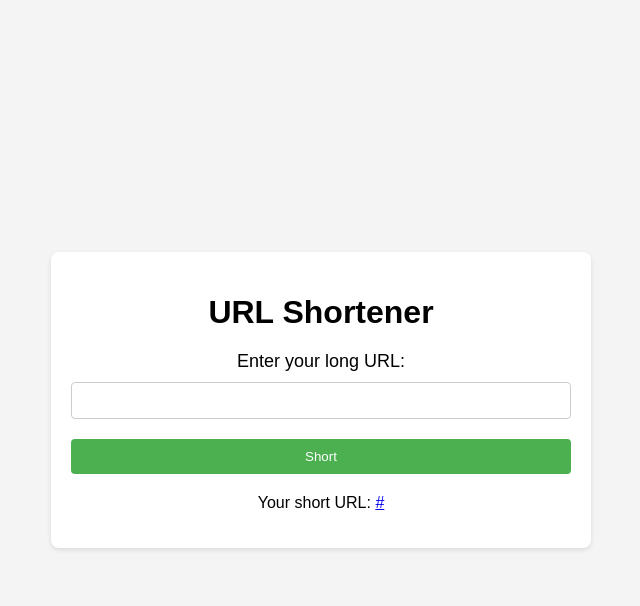
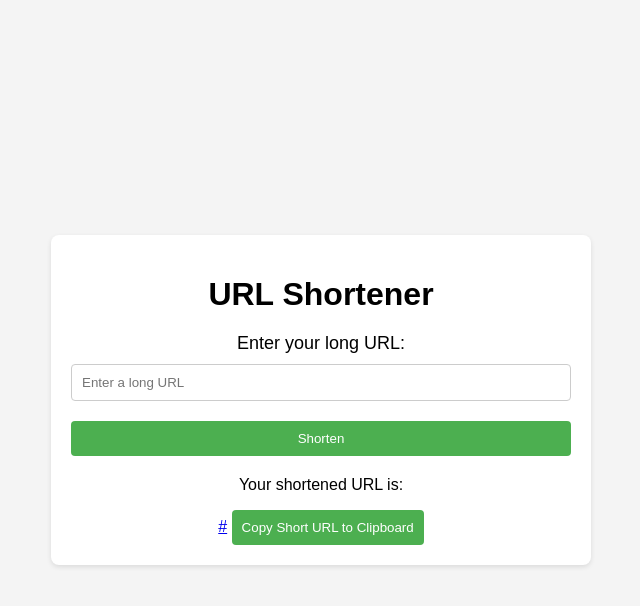
Before and after one commit to wahid18-maqs/url-shortener, a Django app: template shortener/templates/shortener/home.html in a window 1280 px wide. Shown: the top 606 px of the page, without its empty margins (319-959 px from the left). Run offline with Django 5.2, Linux system fonts and the light colour scheme; the template is opened without the code that fills it: most values are stand-ins (such as "Sample title", 1, 10 or a date in 2020).

Commit message:
adding clipboard function

```diff
--- a/shortener/templates/shortener/home.html
+++ b/shortener/templates/shortener/home.html
@@ -6,6 +6,20 @@
     <title>URL Shortener</title>
     {% load static %}
     <link rel="stylesheet" href="{% static 'shortener/style.css' %}">
+    <!-- Clipboard function to copy only the shortened part -->
+    <script>
+        function copyToClipboard(){
+            var copyText = document.getElementById("short-url");
+            var shortUrl = copyText.getAttribute('data-short-url');
+            var tempInput = document.createElement('input');
+            tempInput.setAttribute('value', shortUrl);
+            document.body.appendChild(tempInput);
+            tempInput.select();
+            document.execCommand("copy");
+            document.body.removeChild(tempInput);
+            alert("Copied the short URL: " + shortUrl);
+        }
+    </script>
 </head>
 <body>
     <div class="container">
@@ -13,11 +27,16 @@
         <form method="POST">
             {% csrf_token %}
             <label for="long_url">Enter your long URL:</label>
-            <input type="url" name="long_url" id="long_url" required>
-            <button type="submit">Short</button>
+            <input type="url" name="long_url" id="long_url" placeholder="Enter a long URL" required>
+            <button type="submit">Shorten</button>
         </form>
+
         {% if short_url %}
-        <p>Your short URL: <a href="{{ short_url }}">{{ short_url }}</a></p>
+        <div class="result">
+            <p>Your shortened URL is:</p>
+            <a href="{{ request.build_absolute_uri }}{{ short_url }}" target="_blank" id="short-url" data-short-url="{{ short_url }}">{{ short_url }}</a>
+            <button class="copy-btn" onclick="copyToClipboard()">Copy Short URL to Clipboard</button>
+        </div>
         {% endif %}
     </div>
 </body>
```
Also changed, not shown: shortener/templates/shortener/{% static 'shortener/style.css (+33 -0 lines), db.sqlite3.
